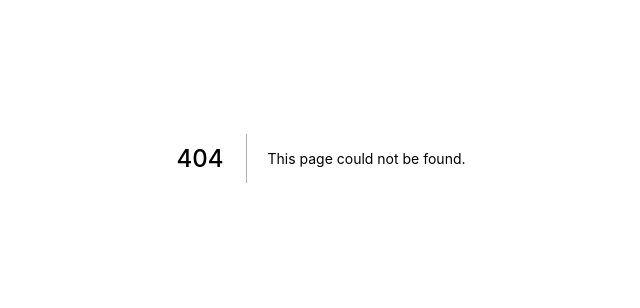
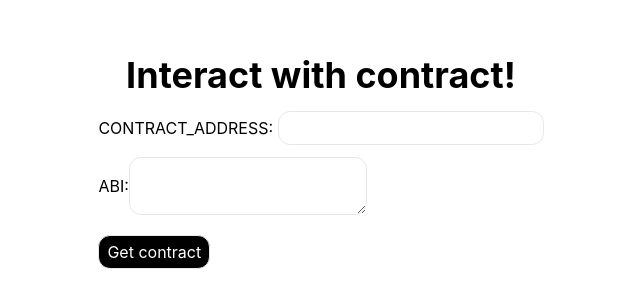
Before and after one commit to Deveshb15/next-wagmi-boilerplate, a Next.js app: page /contract in a window 1280 px wide. Before the commit this address had no page. Shown: the part 242-550 px from the top of the page, without its empty margins (319-959 px from the left). Built offline with nearby package versions, Linux system fonts and the light colour scheme; what wagmi would draw is missing.

Commit message:
feat: added contracts page

```diff
--- /dev/null
+++ b/pages/contract.js
@@ -0,0 +1,56 @@
+import React, {useRef} from 'react'
+
+import { ethers } from 'ethers';
+
+const Contract = () => {
+
+    const CONTRACT_ADDRESS = useRef("");
+	const ABI = useRef("");
+
+	const checkContract = async (e) => {
+		try {
+			e.preventDefault();
+
+			let contract_address = CONTRACT_ADDRESS.current.value;
+			let abi = ABI.current.value;
+			abi = JSON.parse(abi);
+			const provider = new ethers.providers.Web3Provider(ethereum)
+            const signer = provider.getSigner()
+			const contract = new ethers.Contract(contract_address, abi, signer);
+			console.log(contract);
+			console.log(contract.address);
+            console.log("Going to add these methods to frontend with clickable buttons soon, if you would like to work on this do contribute on GitHub!")
+		} catch (err) {
+			console.log(err);
+		}
+	};
+
+	const renderContainer = () => (
+		<div className="flex flex-col items-center justify-center min-h-screen">
+            <h1 className='text-4xl font-bold my-4'>Interact with contract!</h1>
+			<form onSubmit={(e) => checkContract(e)}>
+				<div>
+					<label htmlFor="address">CONTRACT_ADDRESS: </label>
+					<input className='border rounded-xl px-2 py-1' ref={CONTRACT_ADDRESS} type="text" id="address" />
+				</div>
+				<div
+					style={{ margin: "12px 0px", display: "flex", alignItems: "center" }}
+				>
+					<label htmlFor="abi">ABI:</label>
+					<textarea className='border rounded-xl px-2 py-1' ref={ABI} id="abi" />
+				</div>
+				<button className="my-2 px-2 py-1 border rounded-xl bg-black text-white hover:bg-white hover:text-black" type="submit">
+					Get contract
+				</button>
+			</form>
+		</div>
+	);
+
+    return (
+        <div>
+            {renderContainer()}
+        </div>
+    )
+}
+
+export default Contract
--- a/pages/index.js
+++ b/pages/index.js
@@ -1,6 +1,6 @@
 import React from "react";
 import Head from "next/head";
-import { useAccount, useConnect } from 'wagmi'
+import { useAccount, useBalance,useConnect } from 'wagmi'
 
 
 export const useIsMounted = () => {
@@ -16,50 +16,9 @@ export default function Home() {
 		fetchEns: true,
 	})
 
-	// const CONTRACT_ADDRESS = useRef("");
-	// const ABI = useRef("");
-
-	// const checkContract = async (e) => {
-	// 	try {
-	// 		e.preventDefault();
-
-	// 		let contract_address = CONTRACT_ADDRESS.current.value;
-	// 		let abi = ABI.current.value;
-	// 		abi = JSON.parse(abi);
-	// 		// console.log(contract_address)
-	// 		// console.log(abi)
-	// 		const provider = new ethers.providers.Web3Provider(ethereum)
-    //         const signer = provider.getSigner()
-	// 		const contract = new ethers.Contract(contract_address, abi, signer);
-	// 		console.log(contract);
-	// 		console.log(contract.address);
-    //         let balance = await contract.balanceOf(account);
-    //         console.log(ethers.BigNumber.from(balance));
-	// 	} catch (err) {
-	// 		console.log(err);
-	// 	}
-	// };
-
-	// const renderContainer = () => (
-	// 	<div className={styles.renderContainer}>
-	// 		<p>Connected Wallet: {account}</p>
-	// 		<form onSubmit={(e) => checkContract(e)}>
-	// 			<div>
-	// 				<label htmlFor="address">CONTRACT_ADDRESS: </label>
-	// 				<input ref={CONTRACT_ADDRESS} type="text" id="address" />
-	// 			</div>
-	// 			<div
-	// 				style={{ margin: "12px 0px", display: "flex", alignItems: "center" }}
-	// 			>
-	// 				<label htmlFor="abi">ABI:</label>
-	// 				<textarea ref={ABI} id="abi" />
-	// 			</div>
-	// 			<button className={styles.button} type="submit">
-	// 				Get contract
-	// 			</button>
-	// 		</form>
-	// 	</div>
-	// );
+	const [{ data: balanceData, error: balanceError, loading: balanceLoading }, getBalance] = useBalance({
+		addressOrName: accountData?.address,
+	})
 
 	return (
 		<div>
@@ -90,11 +49,12 @@ export default function Home() {
 
 				{accountData && (
 					<div className="flex flex-col justify-center items-center">
-						<div className="mt-2">
+						<div className="mt-2 flex flex-col">
 							<p>Connected Account:
 								{accountData.ens?.name
 							? `${accountData.ens?.name} (${accountData.address})`
 							: accountData.address}</p>
+							<p>Balance: {balanceLoading && 'Loading...'} {balanceData?.formatted} {balanceData?.symbol}</p>
 						</div>
 						<button
 							className="my-2 px-2 py-1 border rounded-xl bg-black text-white hover:bg-white hover:text-black"
```
